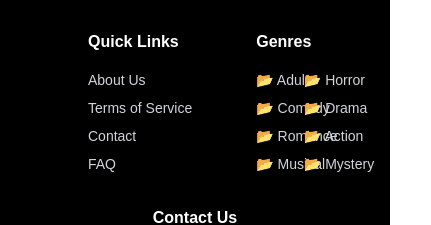
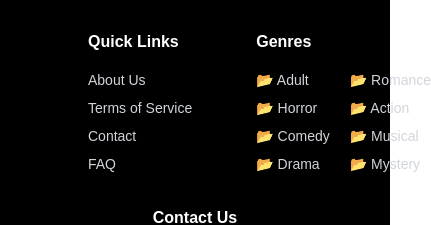
Before and after one commit to dnjstr/MovieApp-Front-End, a React (Vite) app: page / in a window 390 px wide. Shown: the part 2736-2961 px from the top of the page, 431 px wide, since content can reach past the window. Built offline with nearby package versions, Linux system fonts and the light colour scheme.

Commit message:
Footer responsiveness

```diff
--- a/src/components/layout/Footer.tsx
+++ b/src/components/layout/Footer.tsx
@@ -3,7 +3,7 @@ const Footer = () => {
   return (
     <footer className="bg-gray-9d00 text-gray-300 py-12">
       <div className="max-w-full mx-auto">
-        <div className="grid grid-cols-1 md:grid-cols-3 gap-8 ">
+        <div className="grid grid-cols-1 lgx:grid-cols-3 gap-8 ">
 
 
 
@@ -24,7 +24,8 @@ const Footer = () => {
 
             <div className=" ">
               <h3 className="font-semibold text-white mb-4">Genres</h3>
-              <div className="grid grid-cols-2 gap-x-10 gap-y-2 ">
+              <div className="flex gap-5 ">
+                <div className="flex flex-col space-y-2">
                   <a href="/genre" className="text-sm whitespace-nowrap
                   hover:text-orange-400 transition-colors">📂 Adult</a>
                   <a href="/genre" className="text-sm whitespace-nowrap
@@ -33,6 +34,8 @@ const Footer = () => {
                   hover:text-orange-400 transition-colors">📂 Comedy</a>
                   <a href="/genre" className="text-sm whitespace-nowrap
                   hover:text-orange-400 transition-colors">📂 Drama</a>
+                </div>
+                <div className="flex flex-col space-y-2">
                   <a href="/genre" className="text-sm whitespace-nowrap
                   hover:text-orange-400 transition-colors">📂 Romance</a>
                   <a href="/genre" className="text-sm whitespace-nowrap
@@ -41,6 +44,7 @@ const Footer = () => {
                   hover:text-orange-400 transition-colors">📂 Musical</a>
                   <a href="/genre" className="text-sm whitespace-nowrap
                   hover:text-orange-400 transition-colors">📂 Mystery</a>
+                </div>
               </div>
             </div>
           </div>
--- a/tailwind.config.js
+++ b/tailwind.config.js
@@ -7,7 +7,8 @@ export default {
   theme: {
     extend: {
       screens: {
-        "mdx": "909px"
+        "mdx": "909px",
+        "lgx": "1105px"
       },
     },
   },
```
Lines whose indentation alone changed are shown as unchanged.
